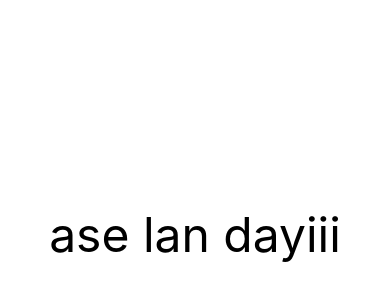
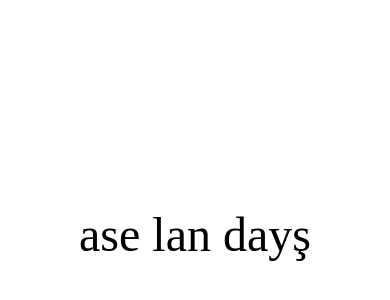
Before and after one commit to monvanCe/react-native-cactus-, a React Native app: screen / in a window 390 px wide. Shown: the part 188-488 px from the top of the page. Built offline with nearby package versions, Linux system fonts and the light colour scheme.

Commit message:
n11 font

```diff
--- a/src/Login.js
+++ b/src/Login.js
@@ -1,27 +1,30 @@
 import React from 'react'
 import {Platform, StyleSheet, Text, View} from 'react-native'
-
 
   const Register = () =>
 
   (
-    <View style={styles.container}>
+    <View style={title.container}>
 
-      <Text style={styles.textContainer}> ase lan dayiii </Text>
+    <Text style={title.textContainer}> ase lan dayş </Text>
     </View>
   )
 
-const styles = StyleSheet.create({
+const title = StyleSheet.create({
+
   container:{
     flex: 1,
     backgroundColor: 'white',
     justifyContent: 'center',
     alignItems: 'center'
   },
+
   textContainer:{
     fontSize : 48,
-    color: 'black'
+    color: 'black',
+    fontFamily: "SourceSansPro-Regular"
   }
+
 })
 
 export default Register
```
Also changed, not shown: react-native.config.js (added, +7 -0 lines), 12 other files (tests, documents, lock files or other folders).
